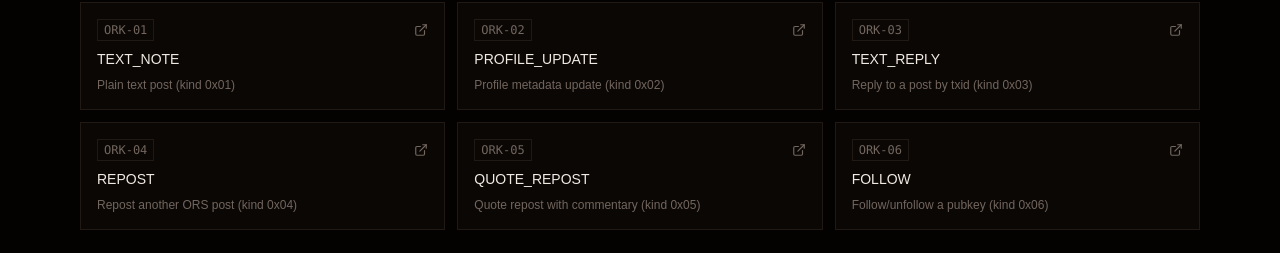
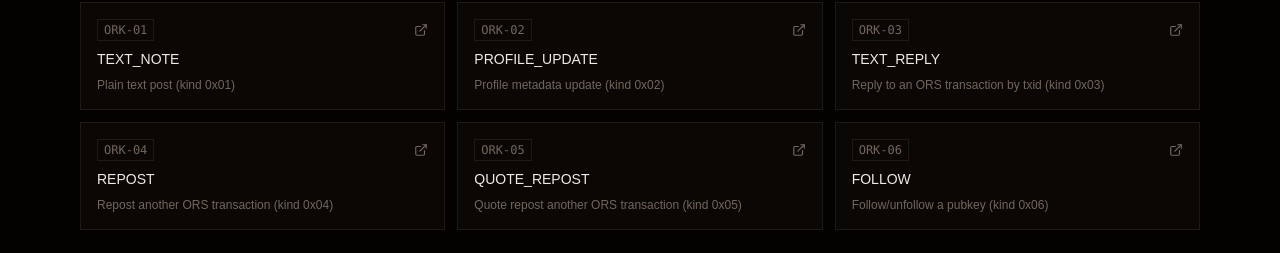
Before and after one commit to opreturnsocial/ors.dev, a React (Vite) app: page / in a window 1280 px wide. Shown: the part 2751-3004 px from the top of the page. Built offline with nearby package versions, Linux system fonts and the light colour scheme.

Commit message:
fix: allow reposting any ORS tx type

```diff
--- a/src/components/SpecLinks.tsx
+++ b/src/components/SpecLinks.tsx
@@ -47,21 +47,21 @@ const specs: SpecLink[] = [
   {
     id: 'ORK-03',
     title: 'TEXT_REPLY',
-    description: 'Reply to a post by txid (kind 0x03)',
+    description: 'Reply to an ORS transaction by txid (kind 0x03)',
     href: 'https://github.com/opreturnsocial/ork/blob/master/ORK-03.md',
     tag: 'ORK',
   },
   {
     id: 'ORK-04',
     title: 'REPOST',
-    description: 'Repost another ORS post (kind 0x04)',
+    description: 'Repost another ORS transaction (kind 0x04)',
     href: 'https://github.com/opreturnsocial/ork/blob/master/ORK-04.md',
     tag: 'ORK',
   },
   {
     id: 'ORK-05',
     title: 'QUOTE_REPOST',
-    description: 'Quote repost with commentary (kind 0x05)',
+    description: 'Quote repost another ORS transaction (kind 0x05)',
     href: 'https://github.com/opreturnsocial/ork/blob/master/ORK-05.md',
     tag: 'ORK',
   },
```
